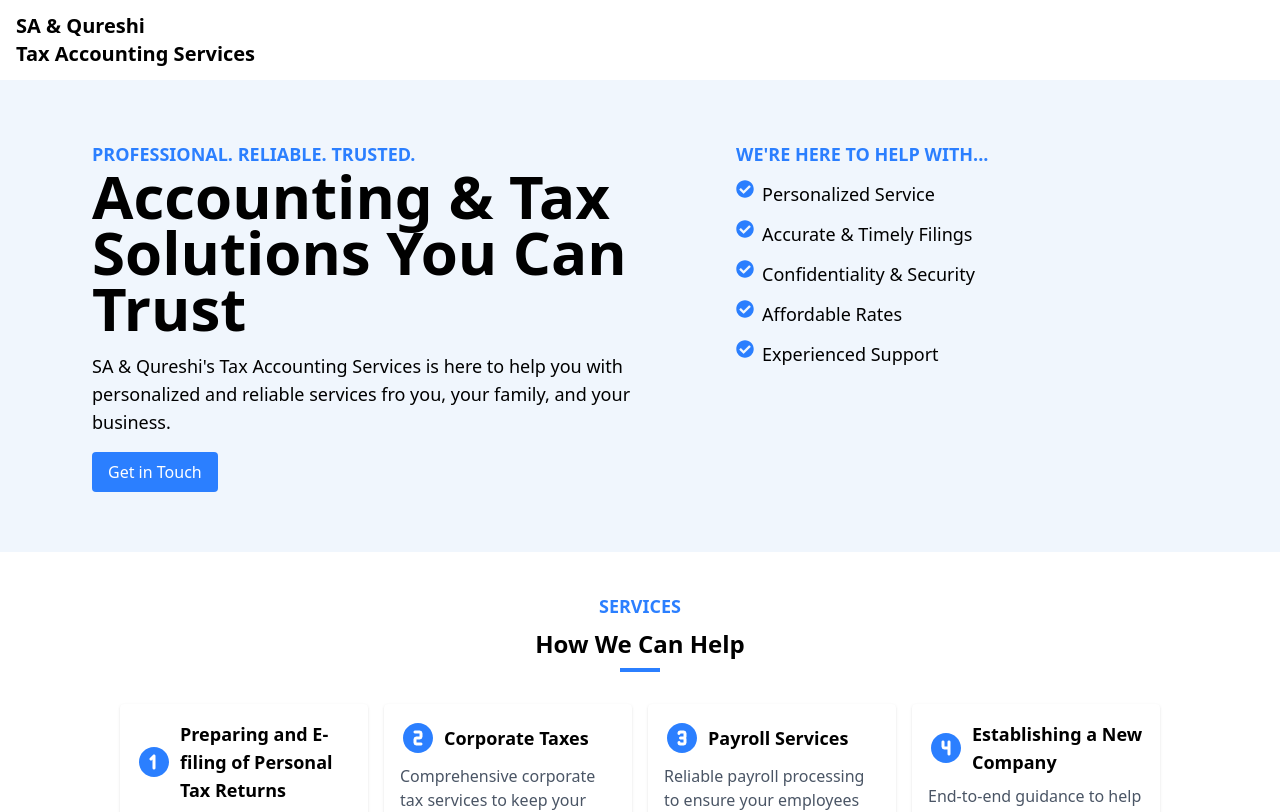
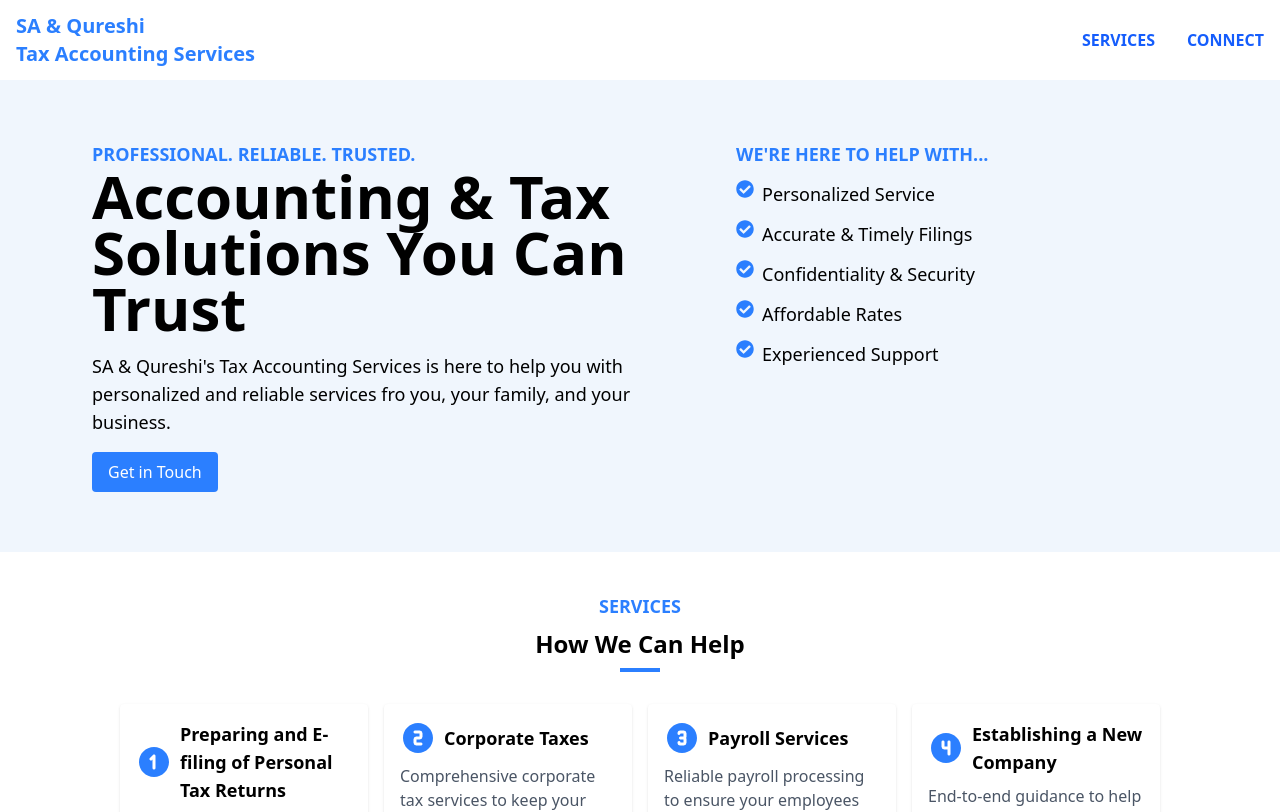
Before and after one commit to Hairum-Qureshi/sa-and-qureshi-accounting-website, a React (Vite) app in the folder apps/frontend/: page / in a window 1280 px wide. Shown: the top 812 px of the page. Built offline with nearby package versions, Linux system fonts and the light colour scheme.

Commit message:
added hashlinks to the navbar

```diff
--- a/apps/frontend/src/components/Navbar.tsx
+++ b/apps/frontend/src/components/Navbar.tsx
@@ -1,9 +1,27 @@
+import { HashLink } from "react-router-hash-link";
+
 export default function Navbar() {
   return (
     <div className="p-4 flex items-center w-full h-20">
-      <div className="flex flex-col items-start text-xl font-semibold">
+      <div className="flex flex-col items-start text-xl font-semibold text-blue-500">
         <h3>SA & Qureshi</h3>
         <h3>Tax Accounting Services</h3>
+      </div>
+      <div className="flex flex-row items-center ml-auto space-x-4 text-base text-blue-600 font-semibold">
+        <HashLink
+          smooth
+          to="#services"
+          className="hover:underline hover:underline-offset-6"
+        >
+          <span className="ml-4">SERVICES</span>
+        </HashLink>
+        <HashLink
+          smooth
+          to="#connect"
+          className="hover:underline hover:underline-offset-6"
+        >
+          <span className="ml-4">CONNECT</span>
+        </HashLink>
       </div>
     </div>
   );
```
